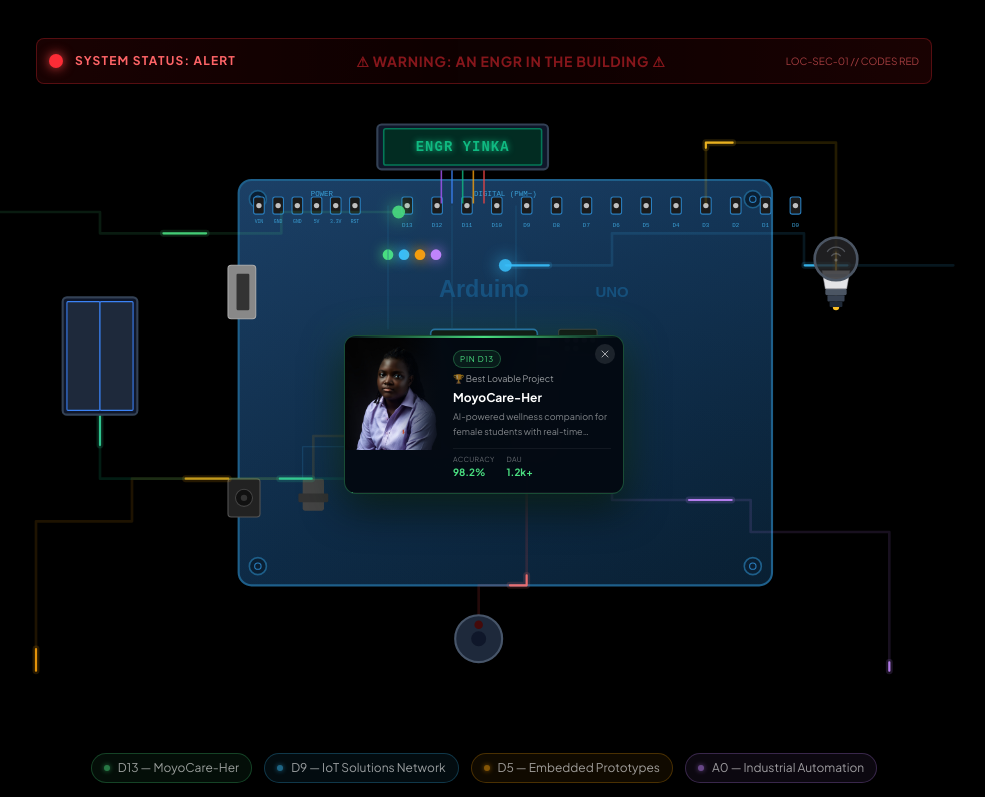
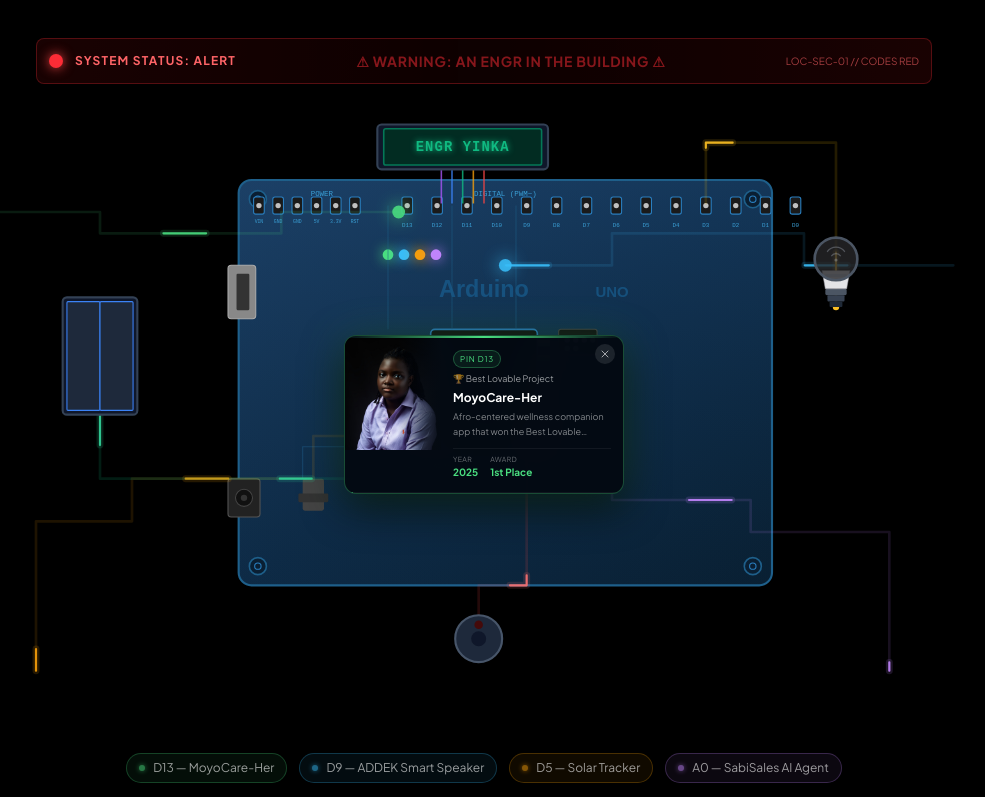
Before and after one commit to muwagunprecious/Engr-Yinka, a Next.js app: page / in a window 1280 px wide. Shown: the part 2000-2797 px from the top of the page, without its empty margins (156-1141 px from the left). Built offline with nearby package versions, Linux system fonts and the light colour scheme.

Commit message:
Update portfolio website with Oyindamola Deji-Agboola CV info

```diff
--- a/src/app/layout.tsx
+++ b/src/app/layout.tsx
@@ -11,10 +11,12 @@
 export const metadata: Metadata = {
   title: "Oyindamola Deji-Agboola | Engineer Yinka",
   description:
-    "Award-winning Embedded Systems & IoT Engineer, AI Developer, Tech Community Leader, and STEM Advocate. Co-Founder of NION Academy.",
+    "Embedded Systems and IoT Engineer, Machine Learning Engineer, Certified Meta AI Academy Developer, and Tech Community Leader. Co-Founder of NION Academy.",
   keywords: [
     "Embedded Systems Engineer",
     "IoT Engineer",
+    "Machine Learning Engineer",
+    "Meta AI Academy Developer",
     "AI Developer",
     "STEM Advocate",
     "NION Academy",
@@ -24,7 +26,7 @@
   openGraph: {
     title: "Oyindamola Deji-Agboola | Engineer Yinka",
     description:
-      "Award-winning Embedded Systems & IoT Engineer, AI Developer, and STEM Advocate.",
+      "Embedded Systems & IoT Engineer, Machine Learning Engineer, and Certified Meta AI Academy Developer.",
     type: "website",
   },
 };
--- a/src/components/ArduinoSection.tsx
+++ b/src/components/ArduinoSection.tsx
@@ -13,46 +13,46 @@
     title: "MoyoCare-Her",
     category: "AI • Wellness",
     badge: "🏆 Best Lovable Project",
-    description: "AI-powered wellness companion for female students with real-time guidance.",
+    description: "Afro-centered wellness companion app that won the Best Lovable Project award at the Lovable Women in AI Hackathon.",
     portrait: "/engr_yinka_1.jpeg",
     icon: <Brain className="w-4 h-4" />,
-    stats: [{ label: "Accuracy", value: "98.2%" }, { label: "DAU", value: "1.2k+" }],
+    stats: [{ label: "Year", value: "2025" }, { label: "Award", value: "1st Place" }],
     color: "#4ade80",
   },
   {
     id: 1,
     pinLabel: "D9",
-    title: "IoT Solutions Network",
-    category: "IoT • Wireless",
-    badge: "🌐 Live Network",
-    description: "Low-power mesh networks for real-time environmental monitoring.",
-    portrait: "/mg_0434.jpeg",
+    title: "ADDEK Smart Speaker",
+    category: "AI Hardware • IoT",
+    badge: "🎙 Multilingual AI",
+    description: "AI-powered smart speaker featuring multilingual support for local African languages, bridging hardware and software.",
+    portrait: "/engr_yinka_2.jpeg",
     icon: <Radio className="w-4 h-4" />,
-    stats: [{ label: "Uptime", value: "99.99%" }, { label: "Latency", value: "12ms" }],
+    stats: [{ label: "Status", value: "MVP" }, { label: "Scope", value: "African" }],
     color: "#38bdf8",
   },
   {
     id: 2,
     pinLabel: "D5",
-    title: "Embedded Prototypes",
-    category: "Embedded Systems",
-    badge: "⚙️ Custom PCB",
-    description: "Custom firmware & PCB design for smart hardware telemetry.",
-    portrait: "/engr_ykk.jpeg",
+    title: "Solar Tracker",
+    category: "Embedded Systems • ML",
+    badge: "☀️ ML Optimized",
+    description: "A dual-axis solar tracking system featuring Machine Learning optimization and IoT monitoring using MG996R servo motors.",
+    portrait: "/mg_0434.jpeg",
     icon: <Cpu className="w-4 h-4" />,
-    stats: [{ label: "Power", value: "1.2mW" }, { label: "Clock", value: "168MHz" }],
+    stats: [{ label: "Servos", value: "MG996R" }, { label: "Control", value: "ML & IoT" }],
     color: "#f59e0b",
   },
   {
     id: 3,
     pinLabel: "A0",
-    title: "Industrial Automation",
-    category: "Automation",
-    badge: "🏭 Industry Grade",
-    description: "PLC programming & SCADA for automated manufacturing workflows.",
+    title: "SabiSales AI Agent",
+    category: "Agentic AI • Sales",
+    badge: "🤖 RAIN Hackathon",
+    description: "An intelligent, agentic AI sales solution that secured 4th place in the Meta AI Developer Academy Hackathon.",
     portrait: "/mg_0440.jpeg",
     icon: <Settings className="w-4 h-4" />,
-    stats: [{ label: "Throughput", value: "+30%" }, { label: "Fail Rate", value: "<0.01%" }],
+    stats: [{ label: "Rank", value: "4th Place" }, { label: "Platform", value: "Meta AI" }],
     color: "#c084fc",
   },
 ];
--- a/src/components/Experience.tsx
+++ b/src/components/Experience.tsx
@@ -20,34 +20,34 @@
 const experiences: ExperienceItem[] = [
   {
     id: 1,
-    company: "APWEN OOU",
-    role: "President",
-    period: "Leadership Chapter",
-    badge: "🏆 Leadership",
-    heading: "Leadership Chapter",
-    description: "Association of Professional Women Engineers of Nigeria (APWEN), OOU Collegiate Chapter. Leading initiatives that empower and mentor women pursuing engineering and technology careers.",
-    icon: <Award className="w-4 h-4" />,
+    company: "Nestlé Nigeria Plc",
+    role: "Electrical & Automation Intern",
+    period: "Apr 2025 - Oct 2025",
+    badge: "🏭 Automation",
+    heading: "Nestlé Nigeria",
+    description: "Assisted in electrical maintenance, automation troubleshooting, and production line optimization. Supported PLC diagnostics, sensor calibration, and industrial control systems monitoring while gaining hands-on experience with manufacturing safety procedures.",
+    icon: <Briefcase className="w-4 h-4" />,
     color: "#10b981", // Emerald green
   },
   {
     id: 2,
-    company: "Nestlé",
-    role: "Automation Experience",
-    period: "Industrial Practice",
-    badge: "🏭 Automation",
-    heading: "Industrial Practice",
-    description: "Worked on industrial automation systems, gaining practical experience in engineering operations, automation workflows, and modern industrial technologies.",
-    icon: <Briefcase className="w-4 h-4" />,
+    company: "NION Academy",
+    role: "Chief Operation Officer & AI/Robotics Lead Facilitator",
+    period: "COO & AI Lead",
+    badge: "🤖 Robotics & AI",
+    heading: "NION Academy",
+    description: "Led and managed cross-functional teams to oversee the operation of the organization and execute strategy. Trained students on Artificial intelligence and robotics fundamentals.",
+    icon: <Award className="w-4 h-4" />,
     color: "#3b82f6", // Blue
   },
   {
     id: 3,
-    company: "NION Academy",
-    role: "Co-Founder",
-    period: "EdTech Venture",
-    badge: "🎓 EdTech",
-    heading: "EdTech Venture",
-    description: "Helping create educational opportunities through innovative EdTech solutions designed to improve learning outcomes for students.",
+    company: "Data Science Nigeria (DSN)",
+    role: "Sub-Tutor",
+    period: "Feb 2024 - Mar 2024",
+    badge: "📊 ML Education",
+    heading: "DSN Sub-Tutor",
+    description: "Proffered direct assistance in the use of software tools, and materials needed for student success. Directed students in completing assignments and projects related to machine learning, and assisted the main tutor.",
     icon: <GraduationCap className="w-4 h-4" />,
     color: "#c084fc", // Purple
   },
@@ -119,11 +119,14 @@
               />
               <div className="absolute bottom-6 left-6 z-20">
                 <span className="font-mono text-xs text-white/50 uppercase tracking-widest">
-                  Working Field Operations
+                  OOU B.Eng. Electrical & Electronics
                 </span>
                 <h4 className="font-sans text-lg font-bold text-white mt-1">
                   Oyindamola Deji-Agboola
                 </h4>
+                <p className="font-mono text-[10px] text-white/60 mt-1">
+                  CGPA: 4.52 / 5.00 (Ranked 5th in Dept) • Expected 2026
+                </p>
               </div>
             </div>
 
--- a/src/components/Navbar.tsx
+++ b/src/components/Navbar.tsx
@@ -41,7 +41,7 @@
             fontSize: isScrolled ? "1rem" : "1.25rem",
           }}
         >
-          Yinka.
+          Engr. Yinka.
         </motion.span>
       </Link>
 
--- a/src/components/Projects.tsx
+++ b/src/components/Projects.tsx
@@ -17,65 +17,116 @@
 
 const projects: Project[] = [
   {
+    title: "ADDEK Smart Speaker",
+    category: "AI Hardware • Startup",
+    description:
+      "Engineering an AI-powered smart speaker featuring multilingual support specifically tailored for local African languages, bridging the gap between hardware prototyping and software integration.",
+    badge: "🎙 Startup MVP",
+    image: "/yinka_workspace.png",
+    icon: <Radio className="w-5 h-5" />,
+    stats: [
+      { label: "Status", value: "MVP in Dev" },
+      { label: "Focus", value: "African Lang" },
+    ],
+  },
+  {
+    title: "Dual-Axis Solar Tracker",
+    category: "IoT • Embedded ML",
+    description:
+      "Designing and developing a dual-axis solar tracking system featuring Machine Learning optimization and IoT monitoring and control. Utilizing MG996R servo motors to maximize energy capture.",
+    badge: "☀️ Final Year Project",
+    image: "/engr_yinka_2.jpeg",
+    icon: <Cpu className="w-5 h-5" />,
+    stats: [
+      { label: "Motors", value: "MG996R" },
+      { label: "Optimization", value: "ML-Driven" },
+    ],
+  },
+  {
+    title: "SabiSales AI Sales Agent",
+    category: "Agentic AI • Hackathon",
+    description:
+      "Secured 4th place in the Meta AI Developer Academy final hackathon by developing an intelligent, agentic AI sales solution.",
+    badge: "🏆 4th Place Meta AI",
+    image: "/mg_0440.jpeg",
+    icon: <Brain className="w-5 h-5" />,
+    stats: [
+      { label: "Hackathon", value: "Meta AI" },
+      { label: "Rank", value: "4th Place" },
+    ],
+  },
+  {
     title: "MoyoCare-Her",
     category: "AI • Wellness",
     description:
-      "An AI-powered wellness companion designed for female students. Featuring secure, real-time AI conversations, personalized mental wellness guidance and resources.",
+      "Won the 'Best Lovable Project' award at the Lovable Women in AI Nigeria Hackathon (2025). An AI-powered wellness companion designed for female students featuring secure, real-time conversations.",
     badge: "🏆 Best Lovable Project Award",
     image: "/moyocare.png",
     icon: <Brain className="w-5 h-5" />,
     stats: [
-      { label: "Accuracy", value: "98.2%" },
-      { label: "Users", value: "1.2k+" },
-      { label: "Latency", value: "<200ms" },
+      { label: "Hackathon", value: "Women in AI" },
+      { label: "Year", value: "2025" },
     ],
   },
   {
-    title: "IoT Solutions Network",
-    category: "IoT • Wireless",
+    title: "Smart Energy Monitoring System",
+    category: "IoT • Embedded Systems",
     description:
-      "Connected environmental sensing nodes deploying low-power mesh networks for real-time monitoring.",
-    image: "/yinka_workspace.png",
-    icon: <Radio className="w-5 h-5" />,
+      "Developed an IoT-based energy monitoring solution to track and optimize power consumption using microcontroller architecture.",
+    image: "/engr_yinka_1.jpeg",
+    icon: <Cpu className="w-5 h-5" />,
     stats: [
-      { label: "Uptime", value: "99.99%" },
-      { label: "Latency", value: "12ms" },
+      { label: "MCU", value: "ESP32/Arduino" },
+      { label: "Target", value: "Power Opt" },
     ],
   },
   {
-    title: "Embedded Hardware Prototypes",
-    category: "Embedded Systems",
+    title: "Predictive Model for Heart Disease",
+    category: "Machine Learning • Python",
     description:
-      "Custom firmware development and PCB design for smart hardware monitoring and telemetry systems.",
-    image: "/engr_yinka_2.jpeg",
-    icon: <Cpu className="w-5 h-5" />,
+      "Built ML models to detect early risk factors using Python and real-world datasets. Addressed imbalanced data and overfitting via cross-validation and feature engineering.",
+    badge: "📊 DSN Hackathon",
+    image: "/mg_0434.jpeg",
+    icon: <Settings className="w-5 h-5" />,
     stats: [
-      { label: "Power Draw", value: "1.2mW" },
-      { label: "Clock", value: "168MHz" },
+      { label: "Language", value: "Python" },
+      { label: "Validation", value: "Cross-Val" },
     ],
   },
   {
-    title: "Industrial Automation Systems",
-    category: "Automation",
+    title: "Machine Translation (English Yoruba)",
+    category: "NLP • Deep Learning",
     description:
-      "PLC programming and SCADA configuration for automated process flows in modern manufacturing.",
-    image: "/mg_0434.jpeg",
-    icon: <Settings className="w-5 h-5" />,
+      "Developed an NLP model for accurate translation of African languages. Fine-tuned pre-trained models to improve language-specific accuracy.",
+    image: "/engr_ykk.jpeg",
+    icon: <Brain className="w-5 h-5" />,
     stats: [
-      { label: "Throughput", value: "+30%" },
-      { label: "Failure", value: "<0.01%" },
+      { label: "Model", value: "Fine-tuned" },
+      { label: "Languages", value: "Eng ↔ Yor" },
     ],
   },
   {
-    title: "Edge AI Applications",
-    category: "AI • Deep Learning",
+    title: "Obstacle Avoidance Robot",
+    category: "Robotics • Control",
     description:
-      "Deploying lightweight object detection models on low-power microcontrollers at the edge.",
+      "Developed a robot with an obstacle avoidance system using ultrasonic sensors and autonomous path planning.",
+    image: "/mg_0434.jpeg",
+    icon: <Cpu className="w-5 h-5" />,
+    stats: [
+      { label: "Platform", value: "Arduino" },
+      { label: "Sensors", value: "Ultrasonic" },
+    ],
+  },
+  {
+    title: "Fingerprint Attendance System",
+    category: "Embedded Systems • Security",
+    description:
+      "Developed an attendance system with a fingerprint sensor for secure biometric identification and access logging.",
     image: "/mg_0440.jpeg",
-    icon: <Brain className="w-5 h-5" />,
+    icon: <Settings className="w-5 h-5" />,
     stats: [
-      { label: "Model", value: "140KB" },
-      { label: "FPS", value: "45" },
+      { label: "Sensor", value: "Biometric" },
+      { label: "Interface", value: "LCD Display" },
     ],
   },
 ];
--- a/src/components/RadarScan.tsx
+++ b/src/components/RadarScan.tsx
@@ -8,67 +8,67 @@
 const radarBlips = [
   {
     id: 0,
-    label: "Embedded Systems Engineer",
-    sublabel: "Custom firmware, PCB design & hardware prototyping",
+    label: "Embedded & IoT Engineer",
+    sublabel: "Hardware-software integration, circuit prototyping, ESP32, and Raspberry Pi",
     angle: 18,
     radius: 0.55,
     tag: "CORE SKILL",
   },
   {
     id: 1,
-    label: "IoT Specialist",
-    sublabel: "Low-power mesh networks & real-time environmental sensing",
+    label: "Machine Learning Engineer",
+    sublabel: "PyTorch, LLMs (Llama 3/4), Agentic AI, RAG, NLP, and model deployment",
     angle: 65,
     radius: 0.40,
     tag: "EXPERTISE",
   },
   {
     id: 2,
-    label: "AI Developer",
-    sublabel: "Edge AI & deep learning deployed on microcontrollers",
+    label: "Meta AI Developer",
+    sublabel: "Certified Meta AI Academy Developer highly skilled in AI and automation",
     angle: 112,
     radius: 0.70,
     tag: "EXPERTISE",
   },
   {
     id: 3,
-    label: "MoyoCare-Her",
-    sublabel: "🏆 Best Lovable Project — AI wellness companion for female students",
+    label: "ADDEK Smart Speaker",
+    sublabel: "🎙 Multilingual AI-powered smart speaker tailored for African languages (MVP in Dev)",
     angle: 158,
     radius: 0.48,
     tag: "PROJECT",
   },
   {
     id: 4,
-    label: "NION Academy",
-    sublabel: "EdTech Co-Founder building learning systems across Africa",
+    label: "Dual-Axis Solar Tracker",
+    sublabel: "☀️ Solar tracking system with ML optimization and IoT control via servo motors",
     angle: 205,
     radius: 0.63,
-    tag: "VENTURE",
+    tag: "PROJECT",
   },
   {
     id: 5,
-    label: "APWEN President",
-    sublabel: "Leading the OOU Collegiate Chapter, empowering women engineers",
+    label: "APWEN Collegiate President",
+    sublabel: "President of APWEN, OOU Chapter, leading initiatives empowering female engineers",
     angle: 248,
     radius: 0.38,
     tag: "LEADERSHIP",
   },
   {
     id: 6,
-    label: "STEM Advocate",
-    sublabel: "5,000+ African students reached across hackathons & bootcamps",
+    label: "OOU Tech Community",
+    sublabel: "Assistant Team Lead and former Embedded Systems & IoT Sub-Community Manager",
     angle: 295,
     radius: 0.72,
-    tag: "IMPACT",
+    tag: "LEADERSHIP",
   },
   {
     id: 7,
-    label: "500+ Women Mentored",
-    sublabel: "Through APWEN & community-led STEM outreach initiatives",
+    label: "NION Academy COO",
+    sublabel: "Chief Operation Officer & AI/Robotics Lead Facilitator training students",
     angle: 338,
     radius: 0.52,
-    tag: "IMPACT",
+    tag: "VENTURE",
   },
 ];
 
```
Also changed, not shown: src/components/Contact.tsx (+29 -4 lines), src/components/Hero.tsx (+5 -4 lines), src/components/Leadership.tsx (+75 -6 lines).
